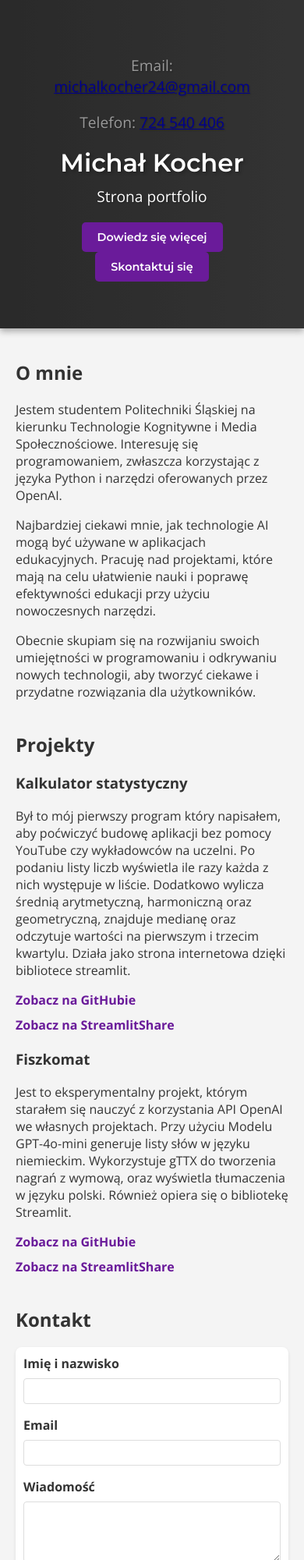
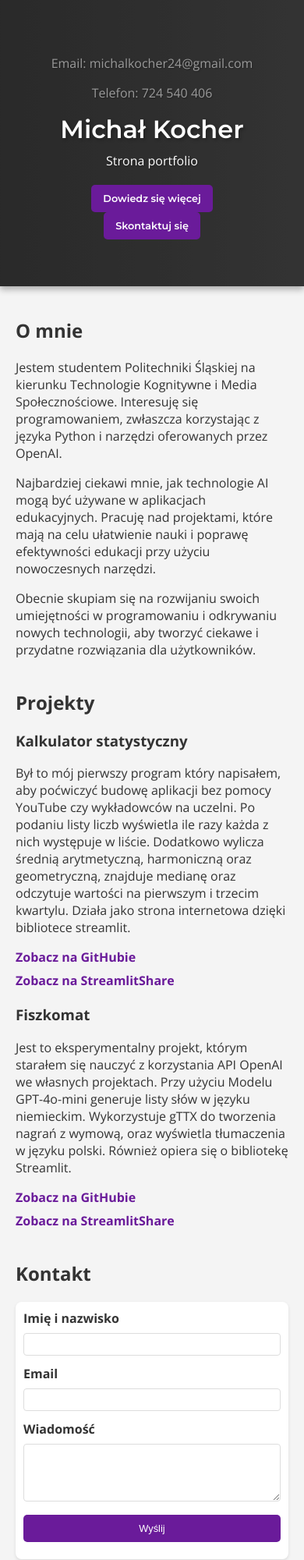
Before and after one commit to Mikele-Kochas/Strona-portfolio, a plain HTML site: page index.html in a window 390 px wide. Shown: the top 2000 px of the page at 78% size. Drawn offline with nearby package versions, Linux system fonts and the light colour scheme.

Commit message:
Update styles.css

```diff
--- a/styles.css
+++ b/styles.css
@@ -51,14 +51,14 @@ header::before {
 
 header h1 {
     font-family: 'Montserrat', sans-serif;
-    font-size: 3em;
+    font-size: 2.5em; /* Zmniejszenie czcionki nagłówka */
     margin: 0;
     color: #ffffff; /* Biały kolor tekstu */
     text-shadow: 2px 2px 4px rgba(0, 0, 0, 0.3);
 }
 
 header p {
-    font-size: 1.5em;
+    font-size: 1.2em; /* Zmniejszenie czcionki podtytułu */
     margin-top: 10px;
     color: #ffffff; /* Biały kolor tekstu */
     text-shadow: 1px 1px 2px rgba(0, 0, 0, 0.3);
@@ -72,12 +72,12 @@ header p {
     background-color: #6a1b9a; /* Jaśniejszy fiolet */
     color: #ffffff;
     text-decoration: none;
-    padding: 15px 25px;
+    padding: 12px 20px; /* Zmniejszenie paddingu */
     border-radius: 5px;
     font-family: 'Montserrat', sans-serif;
     font-weight: 600;
     transition: background-color 0.3s, transform 0.3s;
-    margin: 0 10px;
+    margin: 0 8px; /* Zmniejszenie marginesu */
     display: inline-block;
 }
 
@@ -100,7 +100,7 @@ section {
 
 .project a {
     display: block;
-    margin-top: 10px;
+    margin-top: 8px; /* Zmniejszenie marginesu */
     color: #6a1b9a; /* Jaśniejszy fiolet */
     text-decoration: none;
     font-weight: bold;
@@ -127,8 +127,8 @@ form label {
 
 form input, form textarea {
     width: 100%;
-    padding: 10px;
-    margin-bottom: 16px;
+    padding: 8px; /* Zmniejszenie paddingu */
+    margin-bottom: 12px; /* Zmniejszenie marginesu */
     border: 1px solid #ddd;
     border-radius: 4px;
     box-sizing: border-box;
@@ -139,8 +139,8 @@ form input[type="submit"] {
     color: #ffffff;
     border: none;
     cursor: pointer;
-    padding: 15px;
-    font-size: 1em;
+    padding: 12px; /* Zmniejszenie paddingu */
+    font-size: 0.9em; /* Zmniejszenie rozmiaru czcionki */
     border-radius: 5px;
     transition: background-color 0.3s, transform 0.3s;
 }
@@ -155,18 +155,37 @@ footer {
     text-align: center;
 }
 
+footer a {
+    color: #ffffff; /* Biały kolor dla linków w stopce */
+    text-decoration: none;
+}
+
+footer a:hover {
+    text-decoration: underline;
+}
+
+.contact-info a, .footer-content a {
+    color: #ffffff; /* Biały kolor dla linków */
+    text-decoration: none;
+}
+
+.contact-info a:hover, .footer-content a:hover {
+    color: #ffffff; /* Biały kolor po najechaniu */
+    text-decoration: underline;
+}
+
 @media (max-width: 768px) {
     header h1 {
         font-size: 2em;
     }
 
     header p {
-        font-size: 1.2em;
+        font-size: 1em;
     }
 
     .cta-buttons a {
-        padding: 10px 20px;
-        font-size: 0.9em;
+        padding: 10px 15px; /* Zmniejszenie paddingu */
+        font-size: 0.8em; /* Zmniejszenie rozmiaru czcionki */
     }
 
     form {
@@ -174,11 +193,11 @@ footer {
     }
 
     form input, form textarea {
-        padding: 8px;
+        padding: 6px; /* Zmniejszenie paddingu */
     }
 
     form input[type="submit"] {
         padding: 10px;
-        font-size: 0.9em;
+        font-size: 0.8em; /* Zmniejszenie rozmiaru czcionki */
     }
 }
```
